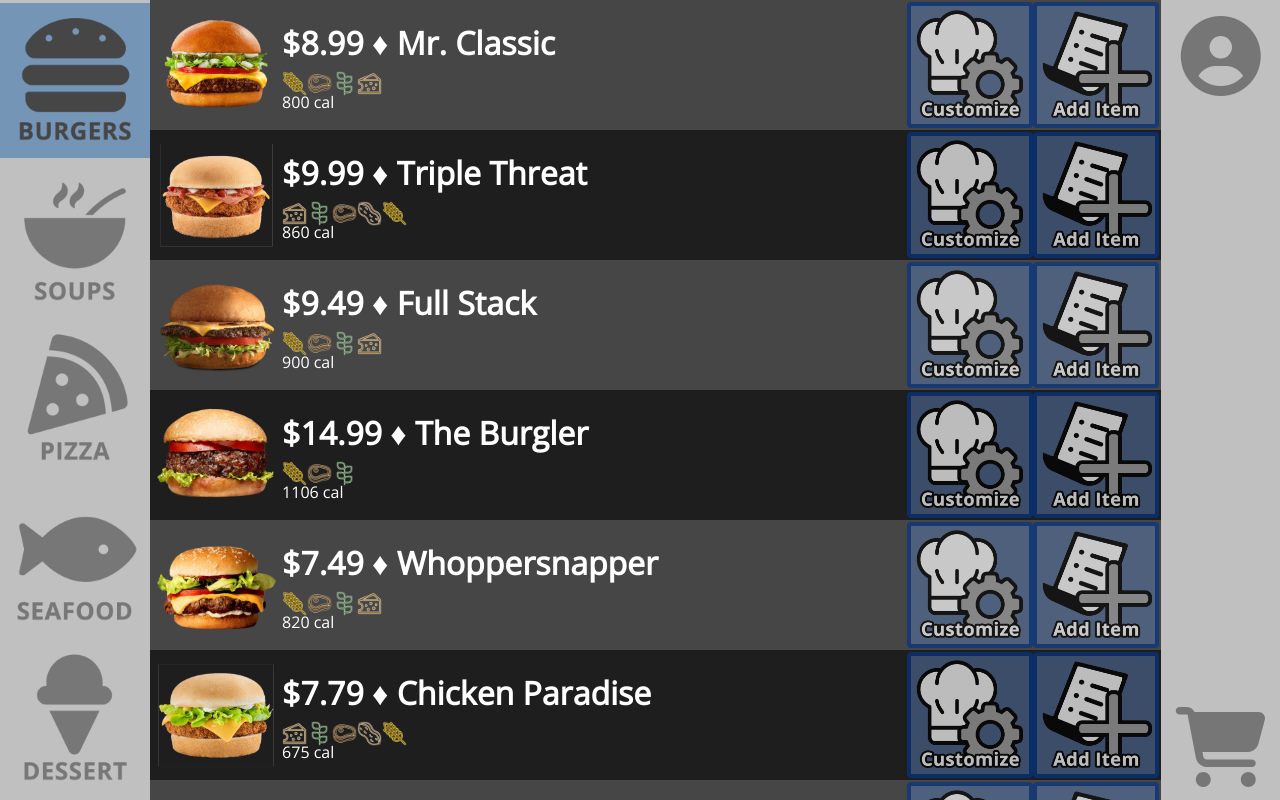
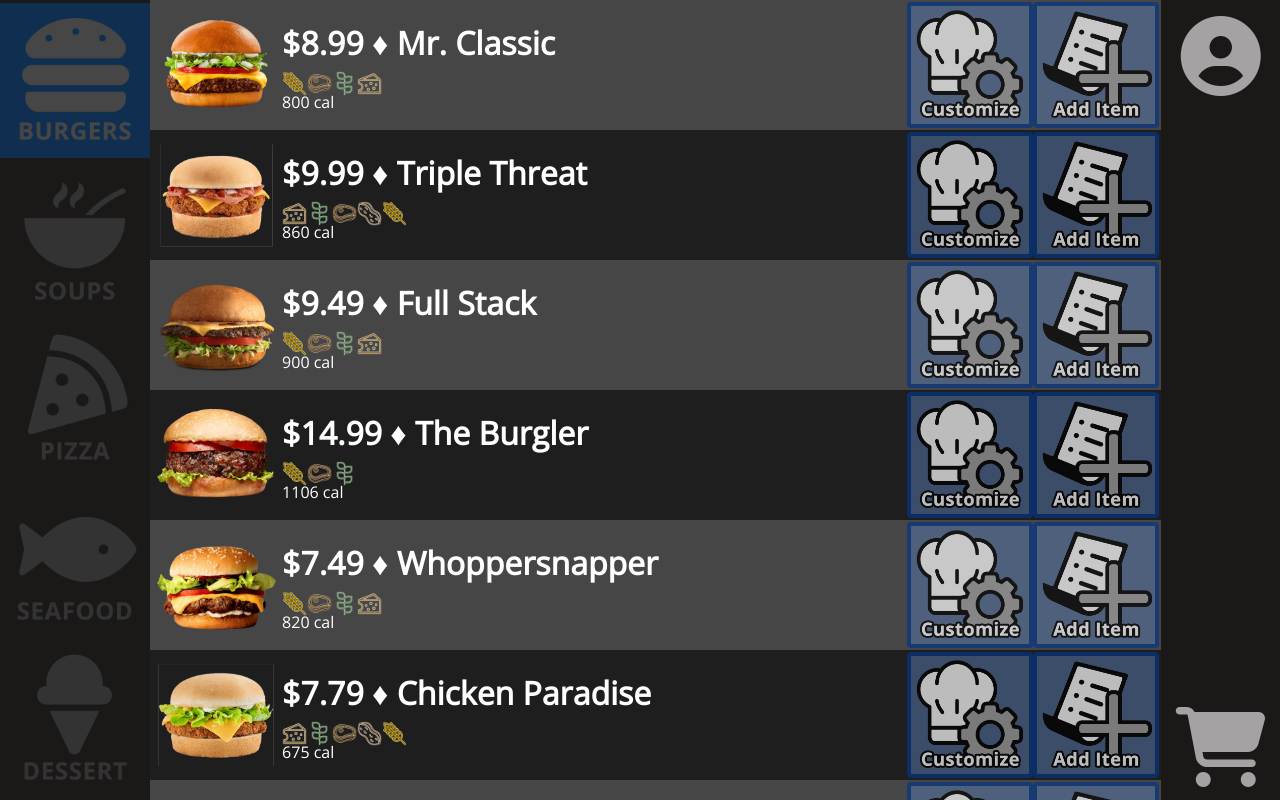
Before and after one commit to ACubed/QuickCuisine, a plain HTML site: page menu.html in a window 1280 px wide. Drawn offline with nearby package versions, Linux system fonts and the light colour scheme.

Commit message:
made sidebars black

```diff
--- a/main.css
+++ b/main.css
@@ -76,6 +76,7 @@ button:active{
 .login-cart {
     width: 8%;
     height: 100%;
+    color: white;
 }
 
 .menu {
@@ -208,7 +209,7 @@ button:active{
 }
 
 .sidebar {
-    background-color: silver;
+    background-color: rgb(27, 24, 24);
     display: flex;
     flex-direction: column;
     justify-content: space-around;
@@ -273,11 +274,12 @@ button:active{
 /* ----------------------------- Login ---------------------------*/
 
 .login {
-    color: rgb(70, 70, 70);
+    color: white;
     font-size: 5rem;
     width: 100%;
     opacity: 0.6;
     height: auto;
+
 }
 
 /*------------------------------Customize------------------------*/
@@ -319,7 +321,7 @@ button:active{
     margin-top: auto;
     width: 100%;
     height: auto;
-    color: rgb(70, 70, 70);
+    color: white;
     opacity: 0.6;
     font-size: 5rem;
 }
```
